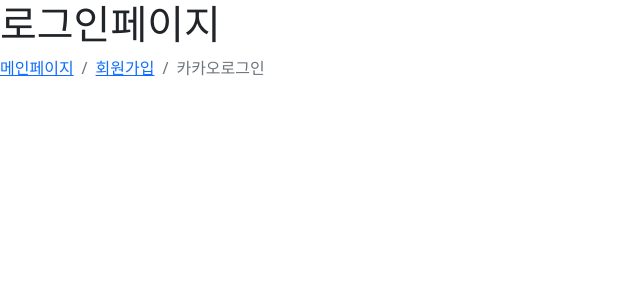
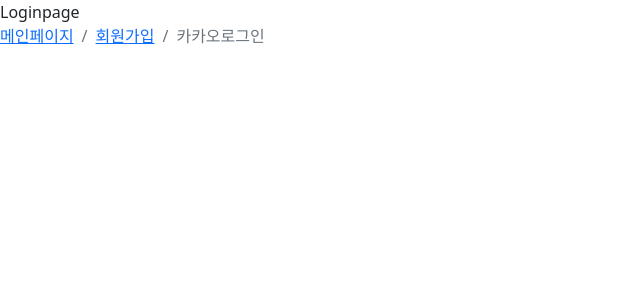
Before and after one commit to I-m-Codefix/IMCF_front, a React (Create React App) app: page / in a window 1280 px wide. Shown: the top 300 px of the page, without its empty margins (0-640 px from the left). Built offline with nearby package versions, Linux system fonts and the light colour scheme.

Commit message:
App : 하이퍼링크

```diff
--- a/src/Router.js
+++ b/src/Router.js
@@ -1,10 +1,9 @@
 import { BrowserRouter, Routes, Route } from "react-router-dom";
-import Index from "./pages/index";
+import Index from "./index";
+import Loginpage from "./pages/loginpage";
 import Notfound from "./pages/notfound";
-import Loginpage from "./pages/loginpage";
 import Mainpage from "./pages/mainpage";
 import Usermypage from "./pages/usermypage";
-import Contentprovidermypage from "./pages/contentprovidermypage";
 import Changepwdapage from "./pages/changepwdapage";
 import Signuppage from "./pages/signuppage";
 import Modifyinformationpage from "./pages/modifyinformationpage";
@@ -22,12 +21,10 @@ function Router() {
     return (
         <BrowserRouter>
             <Routes>
-                <Route path="/" element={<Index />} />
-                <Route path="/login" element={<Loginpage />} />
+                <Route path="/" element={<Loginpage />} />
                 <Route path="/signuppage" element={<Signuppage />} />
                 <Route path="/main" element={<Mainpage />} />
                 <Route path="/usermypage" element={<Usermypage />} />
-                <Route path="/contentprovidermypage" element={<Contentprovidermypage />} />
                 <Route path="/changepwdapage" element={<Changepwdapage />} />
                 <Route path="/modifyinformationpage" element={<Modifyinformationpage />} />
                 <Route path="/memberwithdrawalpage" element={<Memberwithdrawalpage />} />
--- a/src/index.js
+++ b/src/index.js
@@ -10,3 +10,5 @@ root.render(
     <App />
   </React.StrictMode>
 );
+
+export default App;
--- a/src/pages/contentprovidermypage.js
+++ /dev/null
@@ -1,22 +0,0 @@
-import { Breadcrumb } from "react-bootstrap";
-
-function Contentprovidermypage() {
-    return (
-        <div>
-            Contentprovidermypage
-            <Breadcrumb>
-                <Breadcrumb.Item href="#">메인페이지</Breadcrumb.Item>
-                <Breadcrumb.Item href="#">마이페이지</Breadcrumb.Item>
-                <Breadcrumb.Item href="#">개인정보 수정</Breadcrumb.Item>
-                <Breadcrumb.Item href="#">비밀번호 변경</Breadcrumb.Item>
-                <Breadcrumb.Item href="#">영화등록 신청</Breadcrumb.Item>
-                <Breadcrumb.Item href="#">라이브공연 신청</Breadcrumb.Item>
-                <Breadcrumb.Item href="#">로그아웃</Breadcrumb.Item>
-                <Breadcrumb.Item href="#">회원탈퇴</Breadcrumb.Item>
-                <Breadcrumb.Item href="#">뒤로 가기</Breadcrumb.Item>
-            </Breadcrumb>
-        </div>
-    );
-}
-
-export default Contentprovidermypage;
--- a/src/pages/index.js
+++ /dev/null
@@ -1,16 +0,0 @@
-import { Breadcrumb } from "react-bootstrap";
-
-function Index() {
-  return (
-    <div className="App">
-      <h1>로그인페이지</h1>
-      <Breadcrumb>
-        <Breadcrumb.Item href="#">메인페이지</Breadcrumb.Item>
-        <Breadcrumb.Item href="#">회원가입</Breadcrumb.Item>
-        <Breadcrumb.Item active>카카오로그인</Breadcrumb.Item>
-      </Breadcrumb>
-    </div>
-  );
-}
-
-export default Index;
--- a/src/pages/loginpage.js
+++ b/src/pages/loginpage.js
@@ -5,8 +5,8 @@ function Loginpage() {
         <div>
             Loginpage
             <Breadcrumb>
-                <Breadcrumb.Item href="#">메인페이지</Breadcrumb.Item>
-                <Breadcrumb.Item href="#">회원가입</Breadcrumb.Item>
+                <Breadcrumb.Item href="/main">메인페이지</Breadcrumb.Item>
+                <Breadcrumb.Item href="/signuppage">회원가입</Breadcrumb.Item>
                 <Breadcrumb.Item active>카카오로그인</Breadcrumb.Item>
             </Breadcrumb>
         </div>
--- a/src/pages/mainpage.js
+++ b/src/pages/mainpage.js
@@ -5,8 +5,8 @@ function Mainpage() {
         <div>
             Mainpage
             <Breadcrumb>
-                <Breadcrumb.Item href="#">메인페이지</Breadcrumb.Item>
-                <Breadcrumb.Item href="#">마이페이지</Breadcrumb.Item>
+                <Breadcrumb.Item href="/main">메인페이지</Breadcrumb.Item>
+                <Breadcrumb.Item href="/usermypage">마이페이지</Breadcrumb.Item>
                 <Breadcrumb.Item href="#">영화설명</Breadcrumb.Item>
             </Breadcrumb>
         </div>
```
